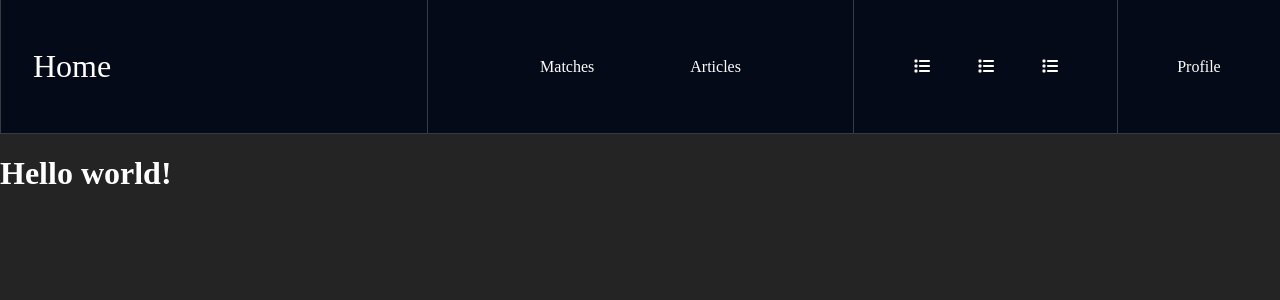
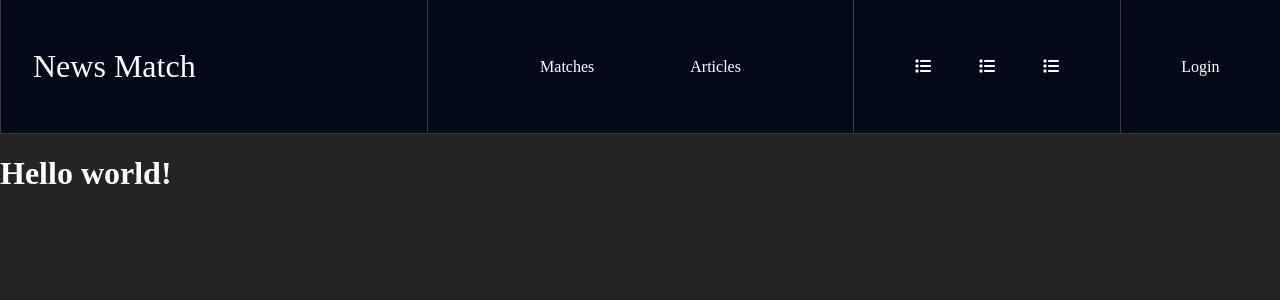
Before and after one commit to Madfarm/newsMatch, a Next.js app in the folder frontend/: page / in a window 1280 px wide. Shown: the top 300 px of the page. Built offline with nearby package versions, Linux system fonts and the light colour scheme.

Commit message:
Scaffold mobile nav bar

```diff
--- a/frontend/app/Nav.jsx
+++ b/frontend/app/Nav.jsx
@@ -4,10 +4,13 @@ import { FontAwesomeIcon } from "@fortawesome/react-fontawesome"
 import { faList } from "@fortawesome/free-solid-svg-icons"
 
 export default function Nav() {
+    const isLoggedIn = false;
+
     return (
+        <>
         <nav className={styles.Nav}>
             <div className={styles.navSection} id="navLogo">
-                <Link href="/">Home</Link>
+                <Link href="/">News Match</Link>
             </div>
 
             <div className={styles.navSection} id="navLinks">
@@ -23,8 +26,22 @@ export default function Nav() {
 
 
             <div className={styles.navSection} id="navProfile">
-                <Link href="/">Profile</Link>
+                {isLoggedIn ?
+                    <Link href="/logout">Log Out</Link>
+                :
+                    <Link href="/login">Login</Link>
+                }
             </div>
         </nav>
+        <nav className={styles.mobileNav}>
+                <div>
+
+                </div>
+
+                <div>
+
+                </div>
+        </nav>
+        </>
     )
 }
```
